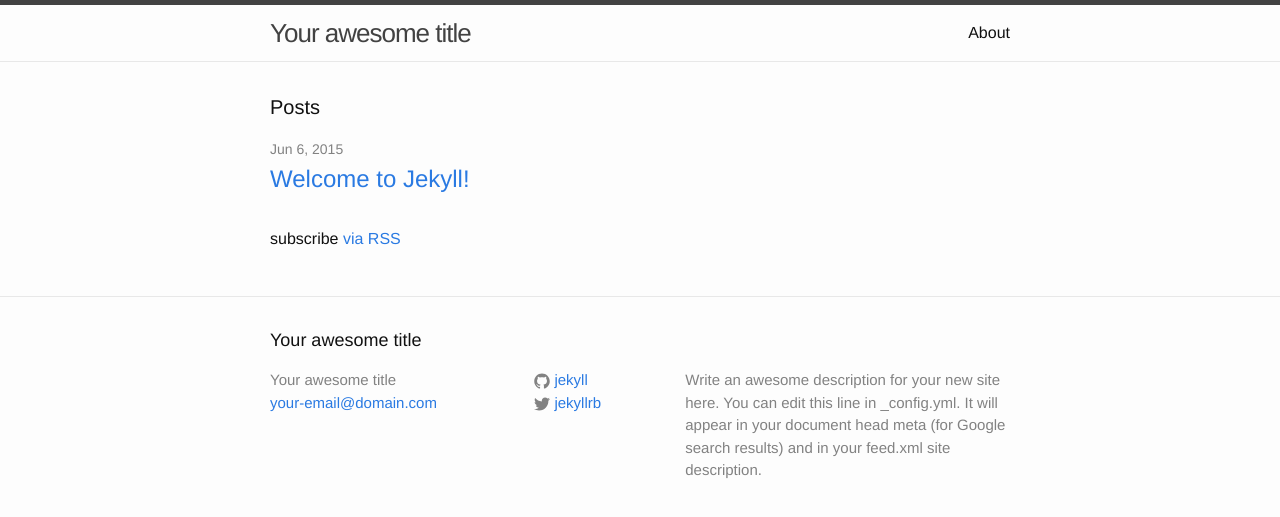
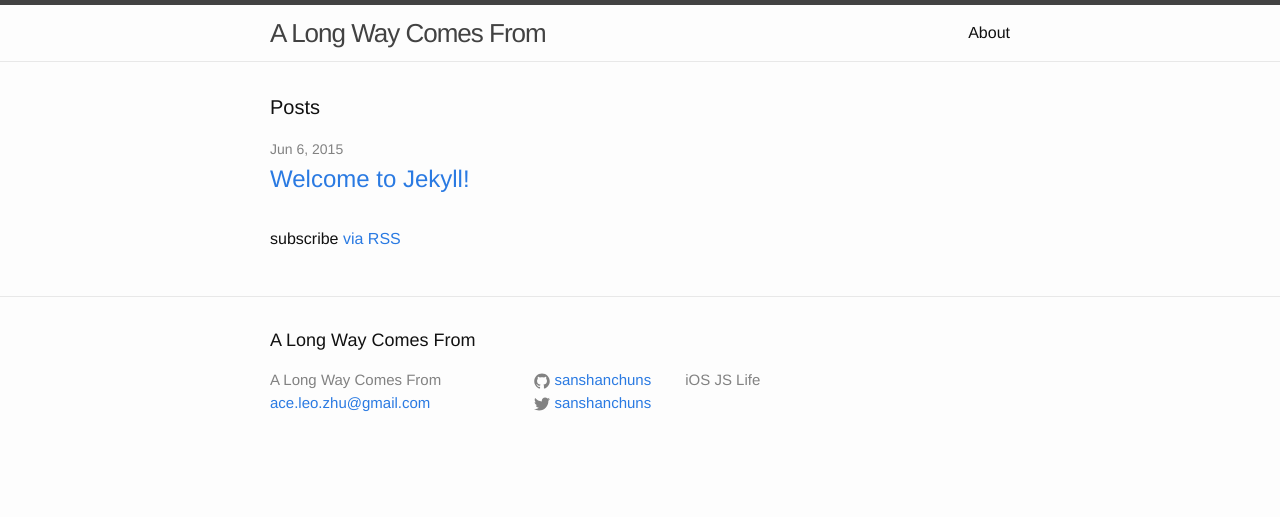
Before and after one commit to sanshanchuns/sanshanchuns.github.io, a Jekyll site: the page built from index.html, in a window 1280 px wide. Shown: the top 517 px of the page. Built offline with Jekyll 4.4.1, drawn with Linux system fonts in a browser that asks for light colours.

Commit message:
update _config.yml

```diff
--- a/_config.yml
+++ b/_config.yml
@@ -1,14 +1,11 @@
 # Site settings
-title: Your awesome title
-email: your-email@domain.com
-description: > # this means to ignore newlines until "baseurl:"
-  Write an awesome description for your new site here. You can edit this
-  line in _config.yml. It will appear in your document head meta (for
-  Google search results) and in your feed.xml site description.
+title: A Long Way Comes From
+email: ace.leo.zhu@gmail.com
+description: iOS JS Life
 baseurl: "" # the subpath of your site, e.g. /blog/
-url: "http://yourdomain.com" # the base hostname & protocol for your site
-twitter_username: jekyllrb
-github_username:  jekyll
+url: "http://sanshanchuns.github.io" # the base hostname & protocol for your site
+twitter_username: sanshanchuns
+github_username:  sanshanchuns
 
 # Build settings
 markdown: kramdown
```
